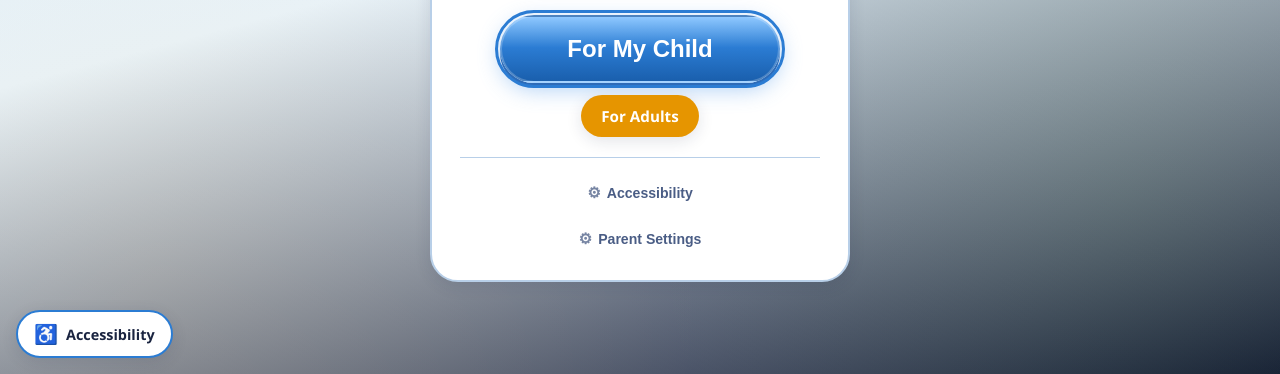
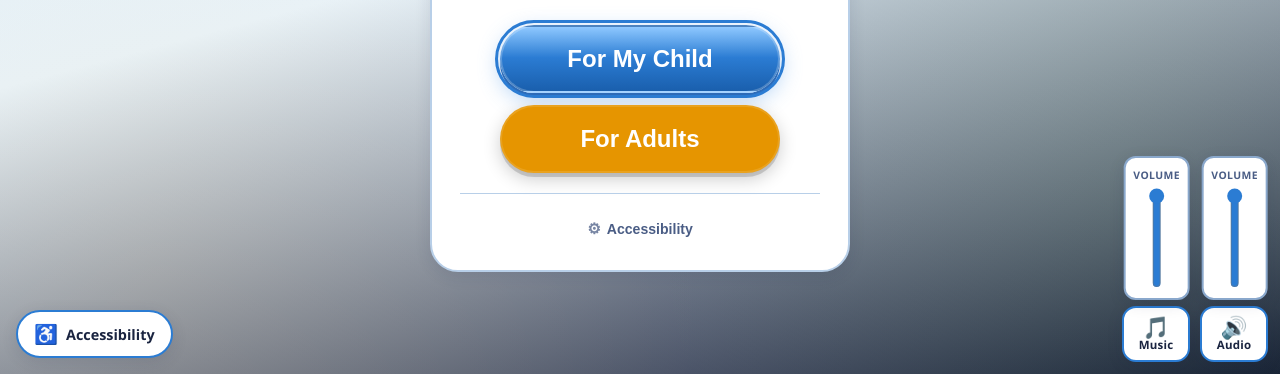
Before and after one commit to enachealex/Keyboard-Learning, a website built with Vite: page index.html in a window 1280 px wide. Shown: the part 426-800 px from the top of the page. Built offline with nearby package versions, Linux system fonts and the light colour scheme.

Commit message:
Polish welcome layout and move audio controls to bottom-right.
Match For Adults button size to For My Child, restrict Parent Settings to the child hub only, and anchor Music/Audio controls in the bottom-right corner.

Co-authored-by: Cursor <cursoragent@cursor.com>

```diff
--- a/src/app/ScreenManager.js
+++ b/src/app/ScreenManager.js
@@ -90,6 +90,7 @@ export class ScreenManager {
   }
 
   openAdultSettings() {
+    if (this.app.profile.getAudience() !== 'child') return;
     this.show('settings-gate');
   }
 
@@ -148,7 +149,6 @@ export class ScreenManager {
       this.app.sound.playClick();
       this.app.accessibility.open();
     }));
-    footer.appendChild(this._btn('Parent Settings', 'btn-grown-up', () => this.openAdultSettings()));
     card.appendChild(footer);
 
     screen.appendChild(card);
--- a/src/styles.css
+++ b/src/styles.css
@@ -202,7 +202,7 @@ body {
 /* Audio mute toggles */
 .audio-controls {
   position: fixed;
-  top: 12px;
+  bottom: 12px;
   right: 12px;
   z-index: 1000;
   display: flex;
@@ -322,7 +322,7 @@ body {
 
 @media (max-width: 480px) {
   .audio-controls {
-    top: 8px;
+    bottom: 8px;
     right: 8px;
     gap: 6px;
   }
@@ -695,13 +695,16 @@ body {
   margin-top: 24px;
 }
 
-.welcome-cta {
+.welcome-actions .btn {
   width: 100%;
   max-width: 280px;
   font-family: var(--font-display);
   font-size: clamp(1.25rem, 4vw, 1.5rem);
   padding: 18px 32px;
   border-radius: 999px;
+}
+
+.welcome-cta {
   background: linear-gradient(180deg, #8ec8ff 0%, var(--primary) 48%, var(--primary-dark) 100%);
   color: var(--text-on-primary);
   box-shadow: 0 4px 0 #2d6bb8, 0 6px 22px rgba(74, 148, 232, 0.45);
@@ -720,9 +723,18 @@ body {
 }
 
 .welcome-secondary {
-  font-size: 0.95rem;
-  min-height: 42px;
-  padding: 10px 20px;
+  box-shadow: 0 4px 0 rgba(0, 0, 0, 0.15), 0 6px 18px rgba(0, 0, 0, 0.2);
+  border: 2px solid rgba(255, 255, 255, 0.12);
+}
+
+.welcome-secondary:hover {
+  transform: translateY(-3px);
+  box-shadow: 0 6px 0 rgba(0, 0, 0, 0.15), 0 10px 24px rgba(0, 0, 0, 0.25);
+}
+
+.welcome-secondary:active {
+  transform: translateY(2px);
+  box-shadow: 0 2px 0 rgba(0, 0, 0, 0.15), 0 4px 12px rgba(0, 0, 0, 0.18);
 }
 
 .welcome-screen .btn-grown-up {
```
Also changed, not shown: README.md.
